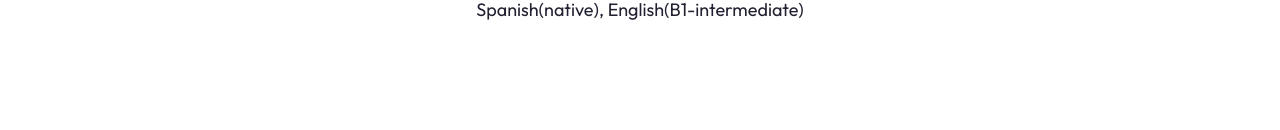
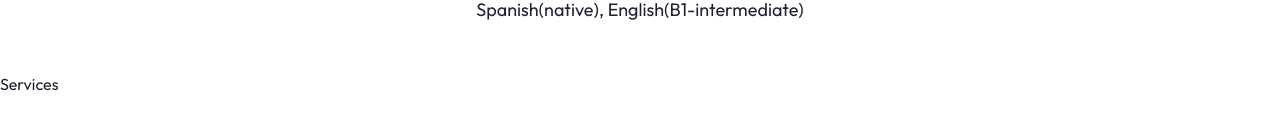
Before and after one commit to GCortesGustavo/portfolio, a Next.js app: page / in a window 1280 px wide. Shown: the part 1530-1660 px from the top of the page. Built offline with nearby package versions, Linux system fonts and the light colour scheme.

Commit message:
Inicio de servicios

```diff
--- a/app/page.jsx
+++ b/app/page.jsx
@@ -1,12 +1,13 @@
 import About from '@/components/About';
 import Hero from '@/components/Hero';
-
+import Services from '@/components/Services';
 
 export default function Home() {
   return (
     <main>
       <Hero />
       <About />
+      <Services />
     </main>
   )
 }
--- /dev/null
+++ b/components/Services.jsx
@@ -0,0 +1,21 @@
+import { GanttChartSquare, Blocks, Gem} from "lucide-react";
+import { Card,
+    CardContent,
+    CardDescription,
+    CardHeader,
+    CardTitle
+} from "./ui/card";
+
+
+const servicesData = [
+    {
+        icon: <GanttChartSquare size={15}/>
+    }
+]
+const Services = () => {
+  return (
+    <div>Services</div>
+  )
+}
+
+export default Services
```
